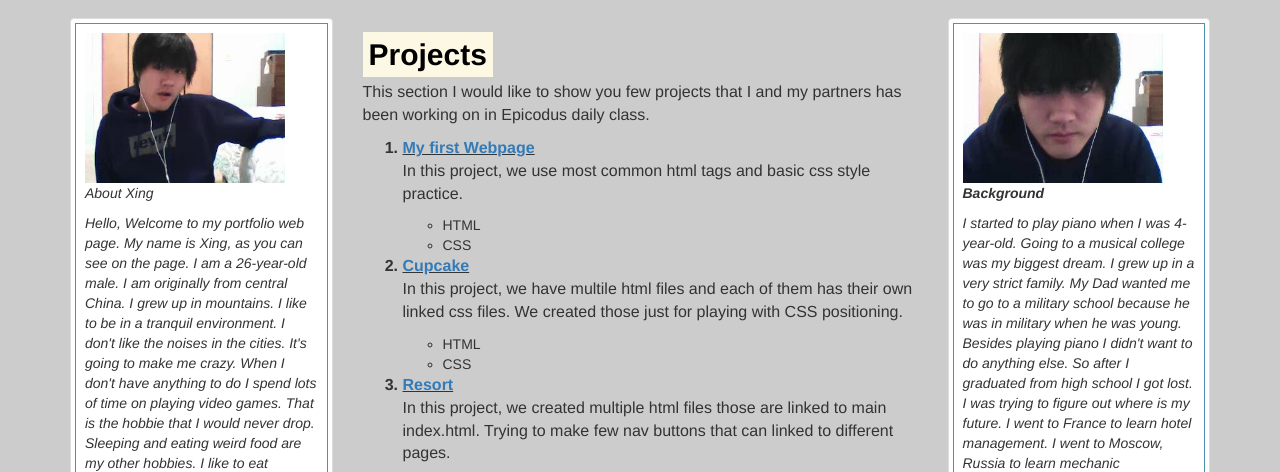
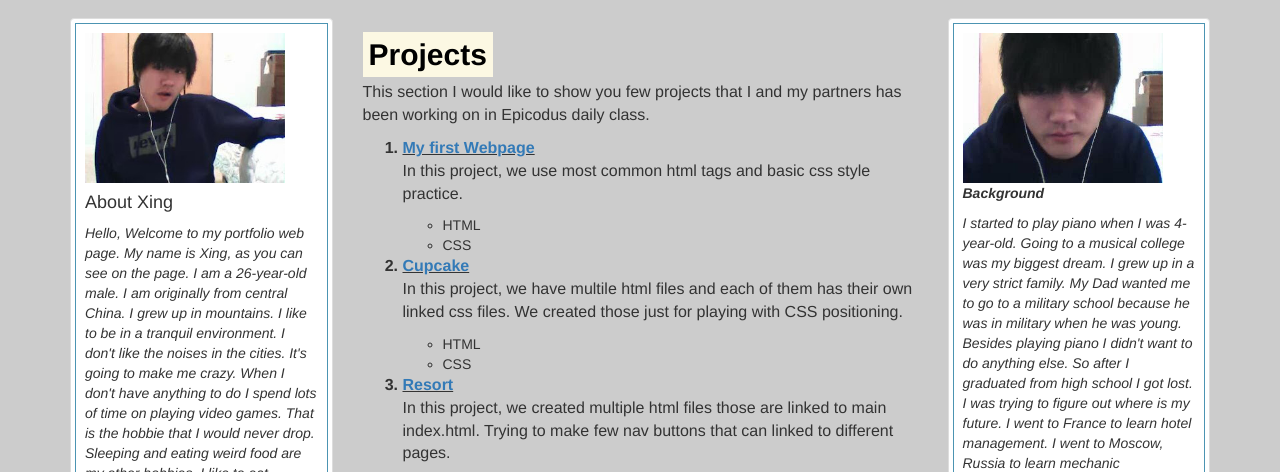
Before and after one commit to msuli1120/portfolio, a plain HTML site: page index.html in a window 1280 px wide. Shown: the part 256-728 px from the top of the page. Drawn offline with nearby package versions, Linux system fonts and the light colour scheme.

Commit message:
add h4 tag to html file

```diff
--- a/index.html
+++ b/index.html
@@ -26,7 +26,7 @@
           <div class="text">
             <div class="caption">
             <img src="img/xingli.jpg" class="img-responsive" alt="Xing's Picture">
-              <p>About Xing</p>
+              <h4>About Xing</h4>
               <p>
                 Hello, Welcome to my portfolio web page. My name is Xing, as you can see on the page. I am a 26-year-old male. I am originally from central China. I grew up in mountains. I like to be in a tranquil environment. I don't like the noises in the cities. It's going to make me crazy. When I don't have anything to do I spend lots of time on playing video games. That is the hobbie that I would never drop. Sleeping and eating weird food are my other hobbies. I like to eat chicken feet, pig feet something not too weird but still weird to most of you guys. Few months ago I decided to go to Epicodus for learning a profeesional skill -- coding. I guess I just like the feeling that sitting in front of my pc and working all day long. You will see few links of the practice files that I and my partners have done. Those are the basic things that what we do every day in the first week in Epicodus.
               </p>
```
